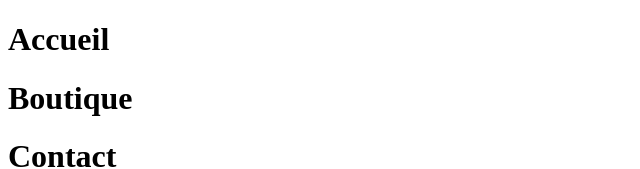
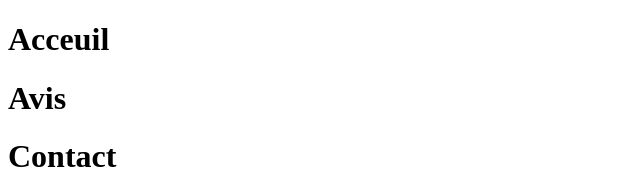
Before and after one commit to lucielagoutte/cours, a plain HTML site: page index.html in a window 1280 px wide. Shown: the top 169 px of the page, without its empty margins (0-640 px from the left). Drawn offline with Linux system fonts and the light colour scheme.

Commit message:
changement boutique avis

```diff
--- a/index.html
+++ b/index.html
@@ -6,8 +6,8 @@
   <link rel="stylesheet" href="css/app.css">
 </head>
 <body>
-    <h1>Accueil</h1>
-    <h1>Boutique</h1>
+    <h1>Acceuil</h1>
+    <h1>Avis</h1>
     <h1>Contact</h1>
     <ul>
         <li>menu1</li>
```
